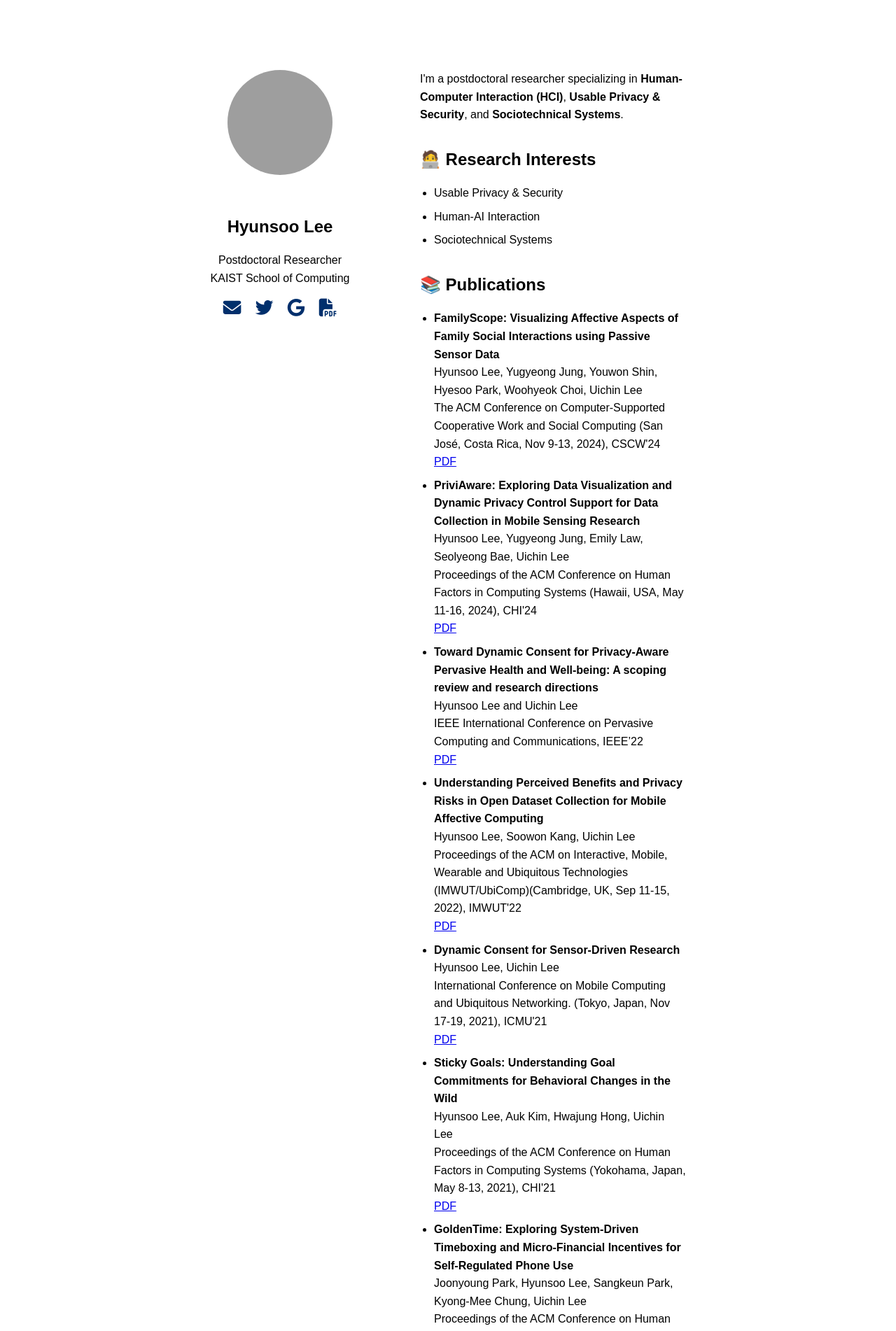
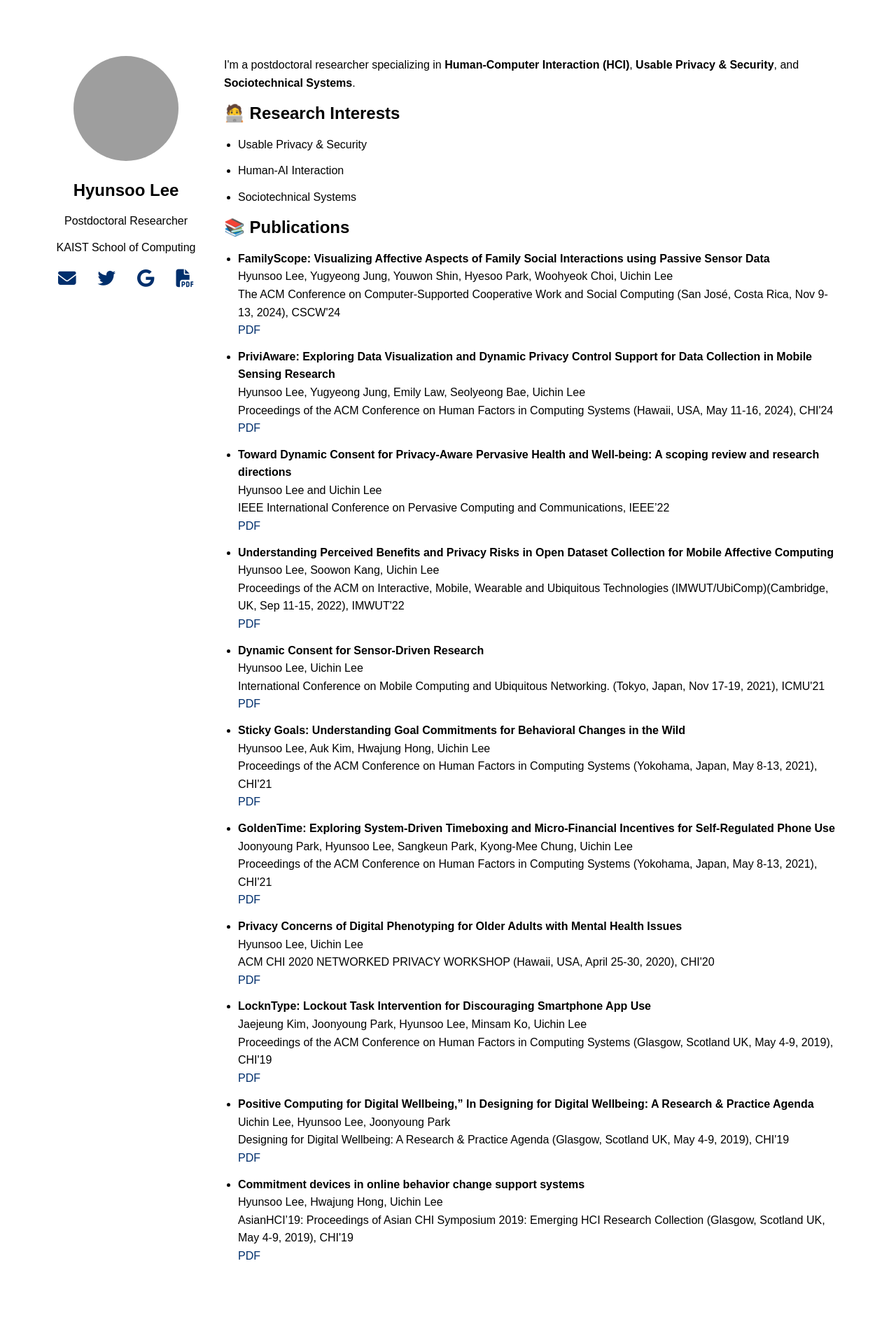
Before and after one commit to hslee90/hslee90.github.io, a Jekyll site: the page built from index.md, in a window 1280 px wide. Shown: the top 1902 px of the page at 70% size. Built offline with Jekyll 4.4.1, drawn with Linux system fonts in a browser that asks for light colours; nearby versions of some CDN libraries; after the commit the page ends 1860 px from its top, so only the background shows below that; grey boxes are pictures that could not be loaded.

Commit message:
Update style.css

```diff
--- a/assets/css/style.css
+++ b/assets/css/style.css
@@ -5,124 +5,104 @@
   box-sizing: border-box;
 }
 
-/* 전체 폰트 설정 */
+/* 전체 폰트 및 색상 설정 */
 body {
   font-family: 'Arial', sans-serif;
-  max-width: 800px;
-  margin: auto;
-  padding: 20px;
-  color: #000000; /* 기본 텍스트 색상 검정 */
-  line-height: 1.6; /* 줄 간 여백 추가 */
-  font-size: 16px; /* 기본 텍스트 크기 */
+  color: #000;
+  background-color: #fff;
+  line-height: 1.6;
+  font-size: 16px;
+  margin: 0;
+  padding: 0;
 }
 
-/* 제목 색상 및 여백 설정 */
-h1, h2, h3 {
-  color: #000000; /* 제목 색상 검정 */
-  font-weight: bold;
-  margin-bottom: 16px; /* 제목 하단 여백 */
+/* 전체 레이아웃 래퍼 */
+.page-wrapper {
+  display: flex;
+  flex-direction: row;
+  margin: 80px auto 40px;
+  padding: 0 40px;
+  align-items: flex-start;
+  max-width: 1000px;
 }
 
-/* 제목 위쪽 여백 */
-h2, h3 {
-  margin-top: 32px;
+/* 왼쪽 사이드바 */
+.sidebar {
+  width: 200px;
+  text-align: center;
 }
 
-/* 리스트 여백 */
-ul, ol {
-  margin-left: 20px;
-  margin-bottom: 16px;
+/* 프로필 이미지 */
+.profile-img {
+  width: 150px;
+  height: 150px;
+  border-radius: 50%;
+  margin-bottom: 15px;
 }
 
-li {
-  margin-bottom: 8px;
-}
-
-/* 아이콘 바 스타일 */
-.icon-bar {
-  text-align: center;
-  margin: 30px 0;
+/* 아이콘 링크 */
+.icon-links {
+  margin-top: 15px;
   display: flex;
   justify-content: center;
   gap: 15px;
 }
 
-/* 이미지 로고 (예전 방식) */
-.icon-bar img {
-  width: 40px;
-  height: 40px;
-  filter: brightness(0) saturate(100%) invert(10%) sepia(96%) saturate(1800%) hue-rotate(202deg) brightness(90%) contrast(100%);
-}
-
-/* Font Awesome 아이콘 스타일 */
-.icon-bar i {
-  font-size: 1.8rem;
+.icon-links a {
+  display: inline-block;
   color: #002F6C;
+  font-size: 1.6rem;
   transition: color 0.3s ease, transform 0.3s ease;
 }
 
-.icon-bar a:hover i {
+.icon-links a:hover {
   color: #0055A4;
   transform: scale(1.2);
 }
 
-/* 아이콘 바 박스 스타일 */
-.icon-bar a.icon-square {
-  display: flex;
-  align-items: center;
-  justify-content: center;
-  width: 50px;
-  height: 50px;
-  background-color: #002F6C;
-  color: white;
-  border-radius: 12px;
-  font-size: 24px;
-  transition: all 0.3s ease;
+/* 본문 영역 */
+.main-content {
+  flex: 1;
+  padding-left: 60px;
+  text-align: left;
+}
+
+/* 제목 스타일 */
+h1, h2, h3 {
+  color: #000;
+  font-weight: bold;
+  margin-bottom: 12px;
+}
+
+/* publication 등 본문 단락 간 간격 */
+p, ul, li {
+  margin-bottom: 12px;
+}
+
+/* publication 목록 스타일 */
+ul {
+  padding-left: 20px;
+}
+
+/* 링크 스타일 */
+a {
+  color: #002F6C;
   text-decoration: none;
 }
 
-.icon-bar a.icon-square:hover {
-  background-color: #0056b3;
-  transform: scale(1.1);
+a:hover {
+  text-decoration: underline;
 }
 
-/* 반응형 디자인 - 모바일 화면에서도 아이콘 바 가로 배치 */
+/* 반응형 디자인: 모바일 */
 @media (max-width: 768px) {
-  .icon-bar {
-    flex-direction: row;
-    gap: 15px;
-  }
-
-  .icon-bar i {
-    font-size: 1.6rem;
-  }
-
-  .icon-bar a.icon-square {
-    width: 40px;
-    height: 40px;
-    font-size: 18px;
-  }
-
   body {
-    max-width: 100%;
+    font-size: 14px;
     padding: 10px;
-    font-size: 14px;
   }
 
   h1, h2, h3 {
     font-size: 1.5rem;
-  }
-
-  .profile-img {
-    display: block;
-    margin-left: auto;
-    margin-right: auto;
-    width: 120px;
-    height: 120px;
-  }
-
-  .icon-bar {
-    flex-direction: row;
   }
 
   .page-wrapper {
@@ -135,35 +115,24 @@ li {
     margin-bottom: 20px;
   }
 
+  .profile-img {
+    display: block;
+    margin-left: auto;
+    margin-right: auto;
+    width: 120px;
+    height: 120px;
+  }
+
+  .icon-links {
+    justify-content: center;
+    flex-direction: row;
+  }
+
+  .icon-links a {
+    font-size: 1.4rem;
+  }
+
   .main-content {
     padding-left: 0;
   }
 }
-
-/* 데스크탑용 레이아웃 여백 조정 */
-.page-wrapper {
-  display: flex;
-  flex-direction: row;
-  max-width: 1200px;
-  margin: 80px auto 40px;
-  padding: 0 60px; /* 좌우 여백 늘림 */
-  align-items: flex-start;
-  gap: 60px; /* 사이드바와 콘텐츠 사이 간격 */
-}
-
-.sidebar {
-  width: 220px;
-  text-align: center;
-}
-
-.profile-img {
-  width: 150px;
-  height: 150px;
-  border-radius: 50%;
-  margin-bottom: 15px;
-}
-
-.main-content {
-  flex: 1;
-  padding-left: 0;
-}
```
